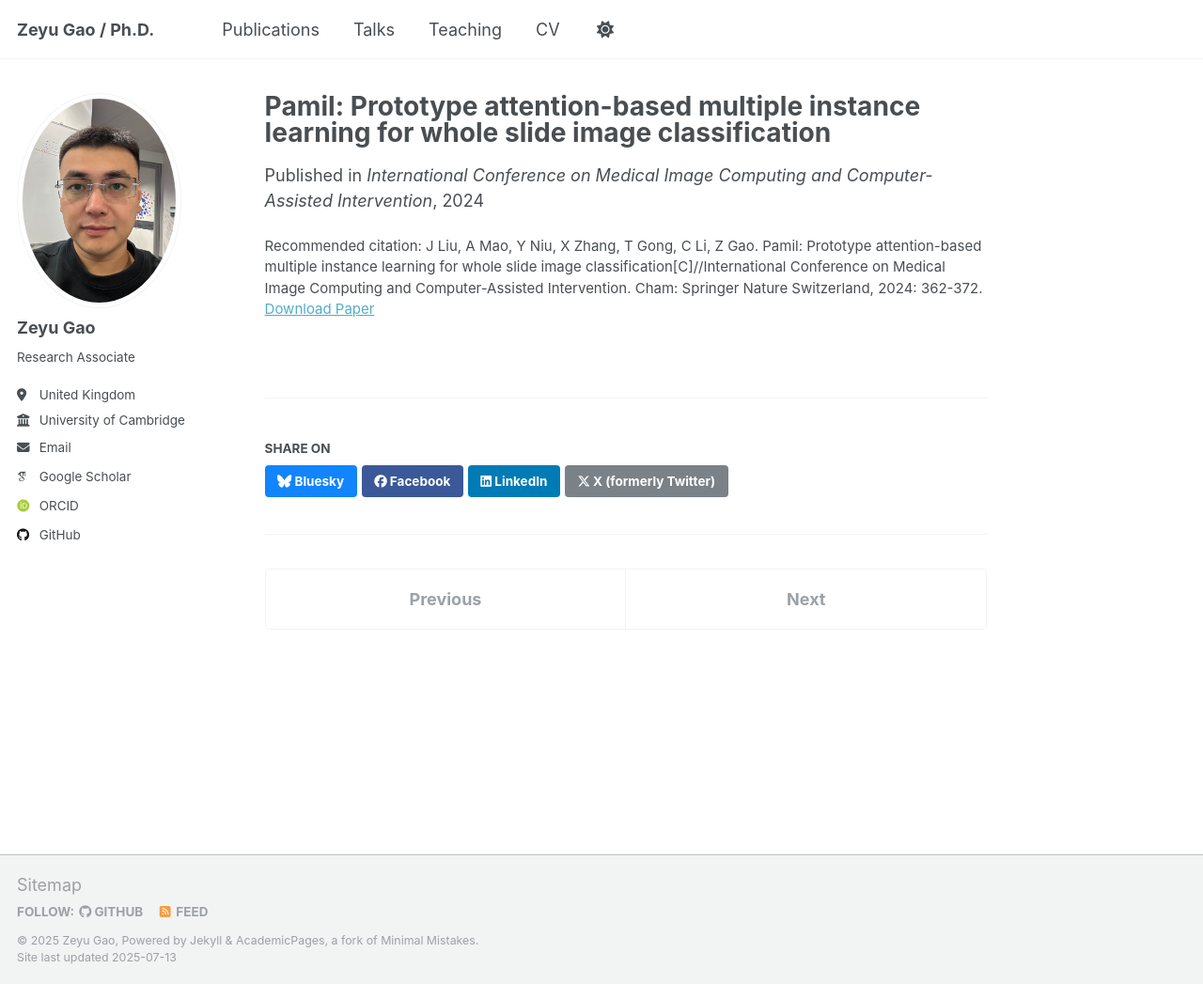
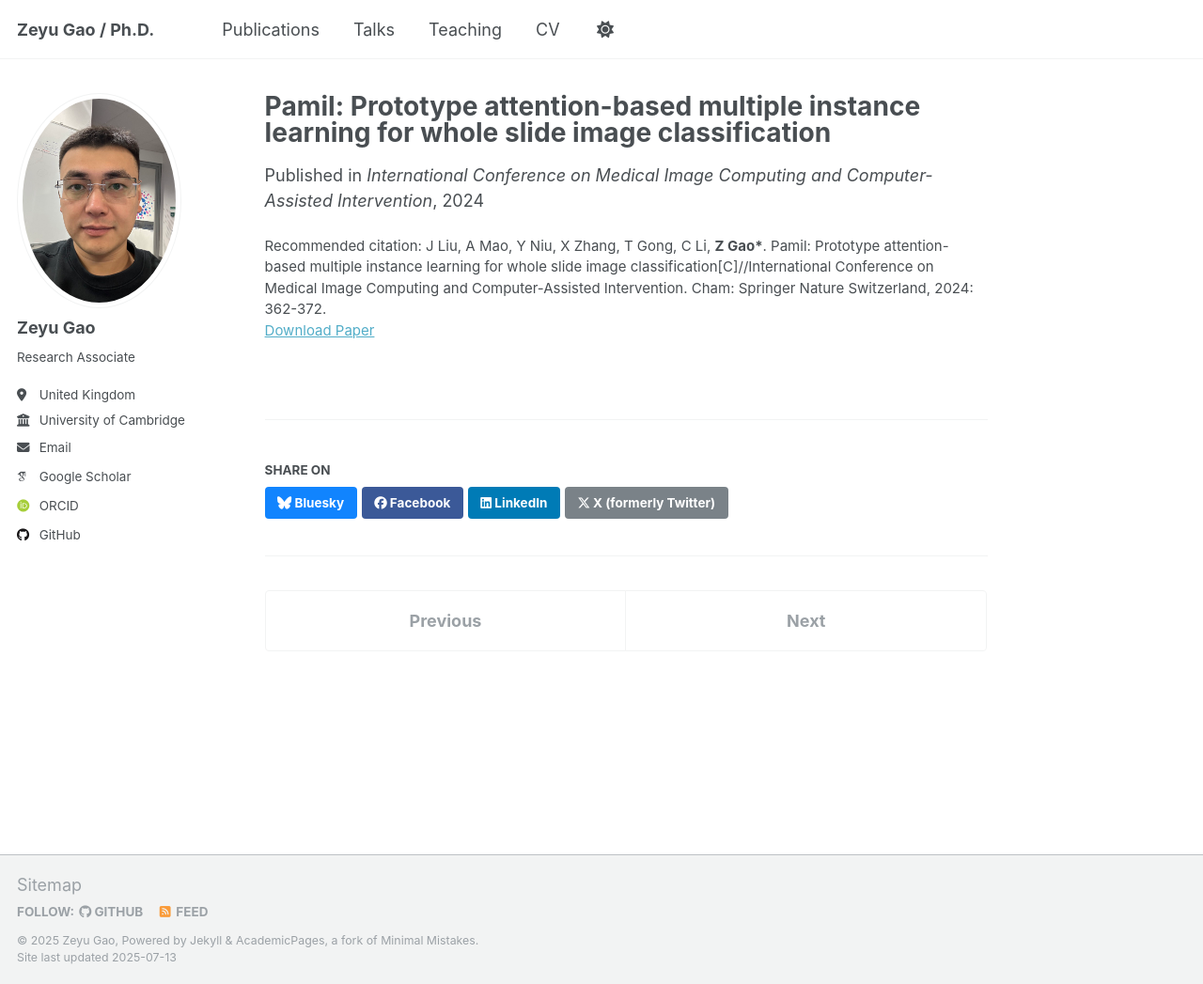
Before and after one commit to ZeyuGaoAi/ZeyuGaoAi.github.io, a Jekyll site: the page built from _publications/MICCAI_2024.md, in a window 1280 px wide and 1047 px high. Shown: the whole window at 94% size. Built offline with Jekyll 4.4.1, drawn with Linux system fonts in a browser that asks for light colours; some web fonts are replaced; a script that is not in the unit is left out; part of the change alters nothing that is shown.

```diff
--- a/_publications/MICCAI_2024.md
+++ b/_publications/MICCAI_2024.md
@@ -2,9 +2,8 @@
 title: "Pamil: Prototype attention-based multiple instance learning for whole slide image classification"
 collection: publications
 category: conferences
-permalink: /publication/MICCAI_2024
 date: 2024-10-07
 venue: 'International Conference on Medical Image Computing and Computer-Assisted Intervention'
 paperurl: 'http://academicpages.github.io/files/paper3.pdf'
-citation: 'J Liu, A Mao, Y Niu, X Zhang, T Gong, C Li, Z Gao. Pamil: Prototype attention-based multiple instance learning for whole slide image classification[C]//International Conference on Medical Image Computing and Computer-Assisted Intervention. Cham: Springer Nature Switzerland, 2024: 362-372.'
+citation: 'J Liu, A Mao, Y Niu, X Zhang, T Gong, C Li, <strong>Z Gao*</strong>. Pamil: Prototype attention-based multiple instance learning for whole slide image classification[C]//International Conference on Medical Image Computing and Computer-Assisted Intervention. Cham: Springer Nature Switzerland, 2024: 362-372.'
 ---
```
